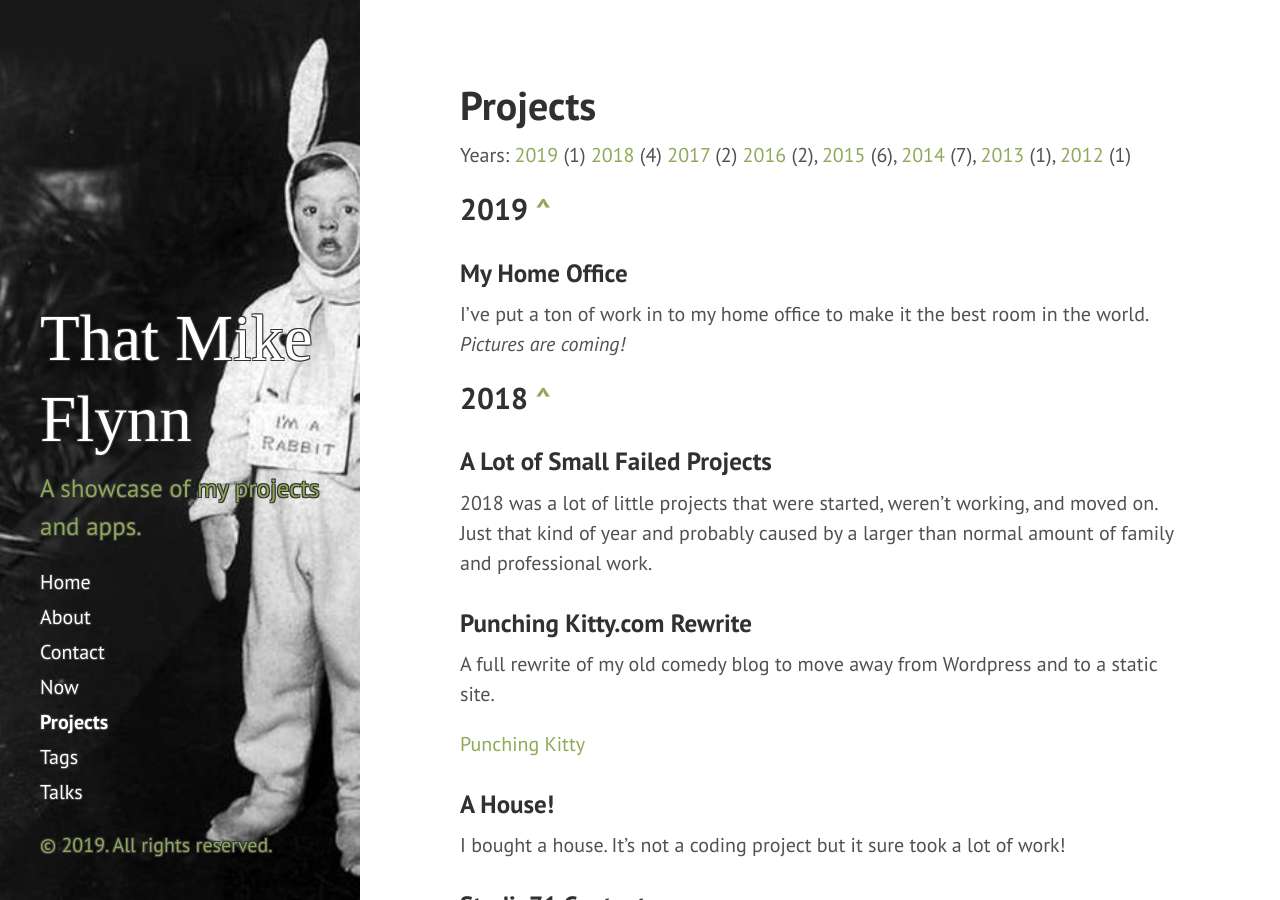
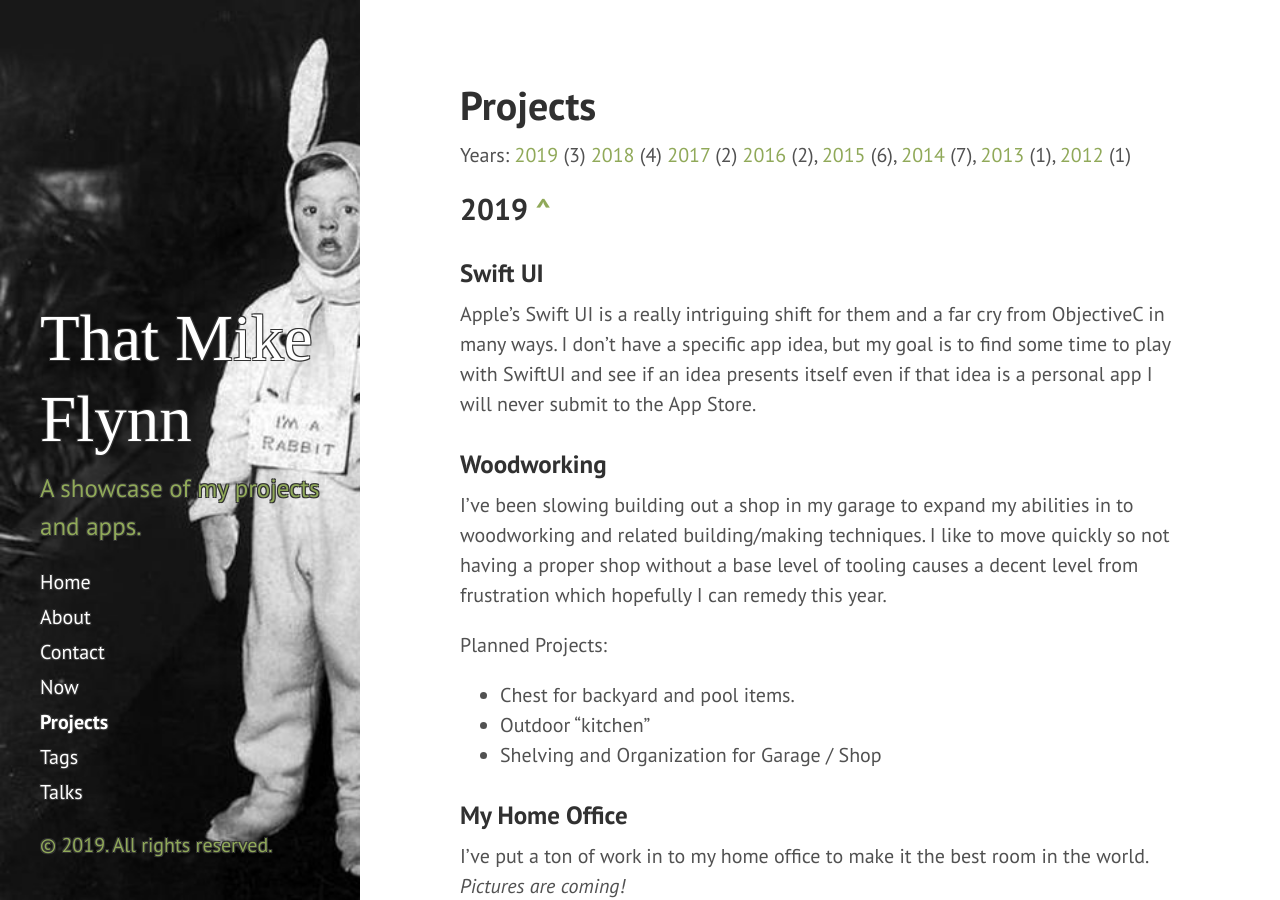
Before and after one commit to mikeflynn/thatmikeflynn.com-archive, a Jekyll site: the page built from projects.md, in a window 1280 px wide and 900 px high. Built offline with Jekyll 4.4.1, drawn with Linux system fonts in a browser that asks for light colours; nearby versions of some CDN libraries; some web fonts are replaced.

Commit message:
Updated 2019 projects.

```diff
--- a/projects.md
+++ b/projects.md
@@ -4,10 +4,24 @@ title: Projects
 permalink: /projects/
 ---
 
-Years: [2019](#2019) (1) [2018](#2018) (4) [2017](#2017) (2) [2016](#2016) (2), [2015](#2015) (6), [2014](#2014) (7), [2013](#2013) (1), [2012](#2012) (1)
+Years: [2019](#2019) (3) [2018](#2018) (4) [2017](#2017) (2) [2016](#2016) (2), [2015](#2015) (6), [2014](#2014) (7), [2013](#2013) (1), [2012](#2012) (1)
 
 <a name="2019"></a>
 ## 2019 [&#94;](#top)
+
+### Swift UI
+
+Apple's Swift UI is a really intriguing shift for them and a far cry from ObjectiveC in many ways. I don't have a specific app idea, but my goal is to find some time to play with SwiftUI and see if an idea presents itself even if that idea is a personal app I will never submit to the App Store.
+
+### Woodworking
+
+I've been slowing building out a shop in my garage to expand my abilities in to woodworking and related building/making techniques. I like to move quickly so not having a proper shop without a base level of tooling causes a decent level from frustration which hopefully I can remedy this year.
+
+Planned Projects:
+
+* Chest for backyard and pool items.
+* Outdoor "kitchen"
+* Shelving and Organization for Garage / Shop
 
 ### My Home Office
 
```
